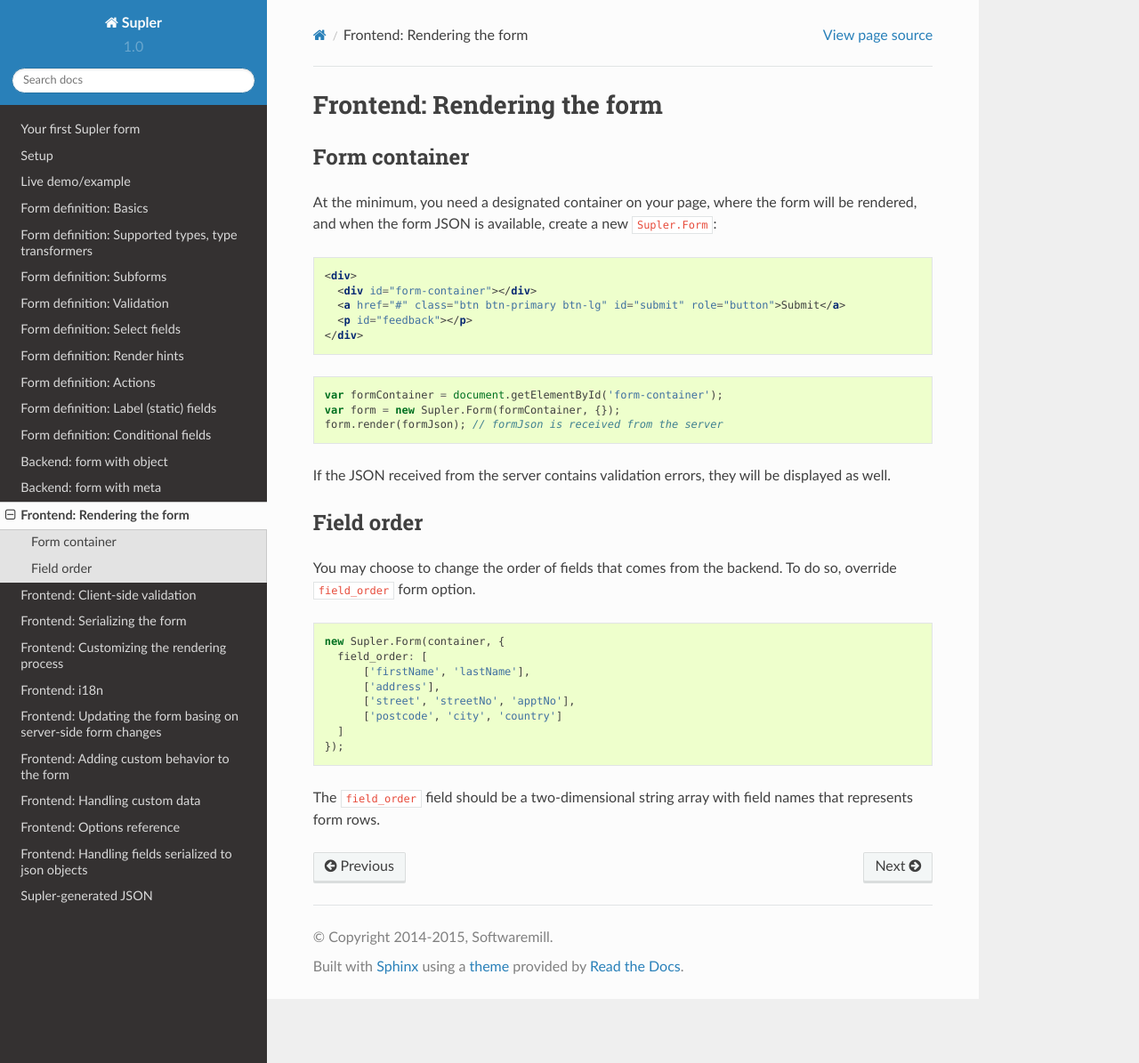
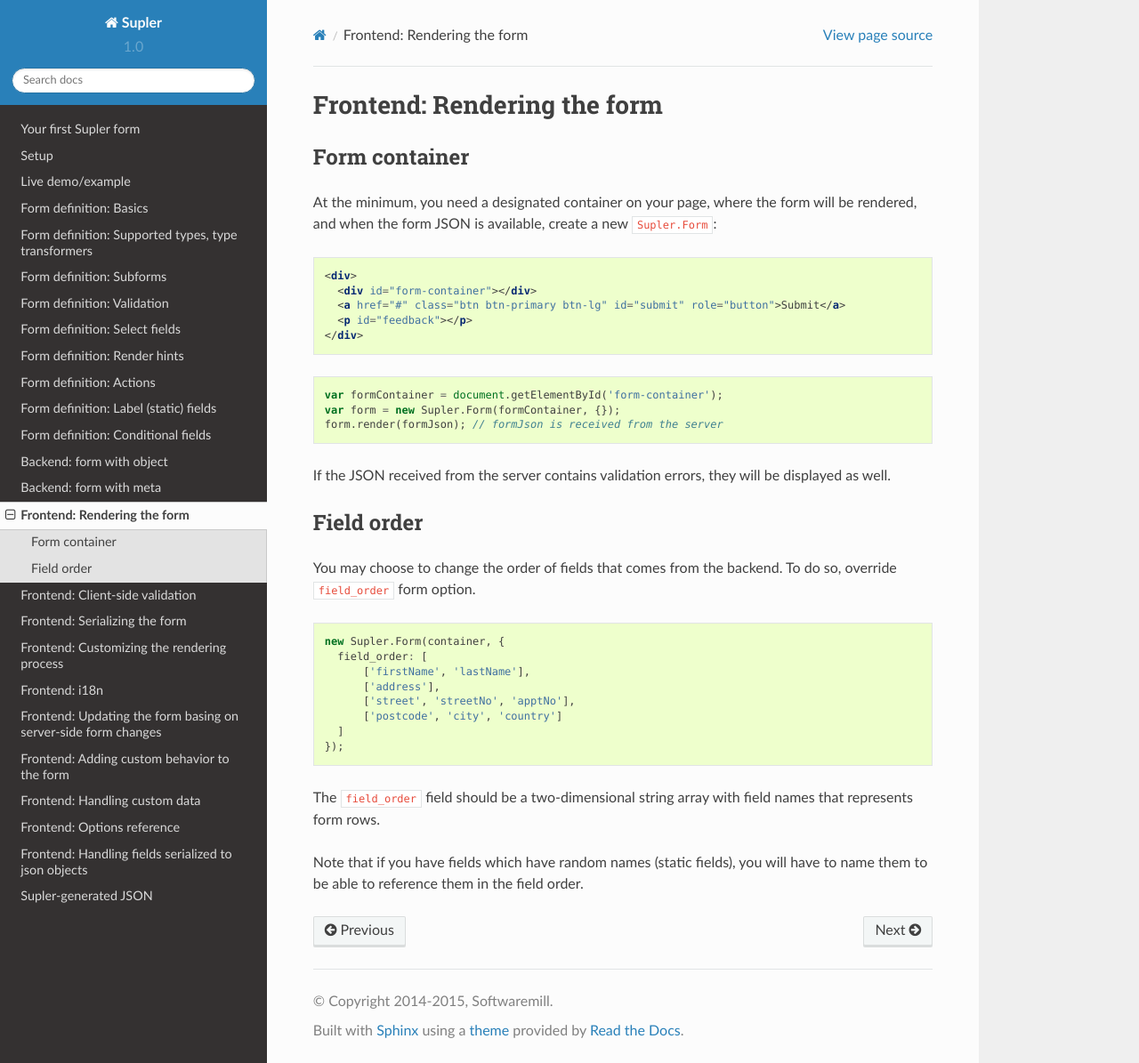
Before and after one commit to softwaremill/supler, a Sphinx documentation site: the page built from docs/frontend/rendering.rst, in a window 1280 px wide and 1195 px high. Shown: the whole window at 89% size. Built offline with Sphinx 7.4.7 and the Read the Docs theme 2.0.0, drawn with Linux system fonts in a browser that asks for light colours.

Commit message:
#48: possibility to assign names to static fields

```diff
--- a/docs/backend/formdef/static.rst
+++ b/docs/backend/formdef/static.rst
@@ -10,3 +10,6 @@
     f.field(_.name).label("Name"),
     f.staticField(_.registrationId).label("Registration id")
   ))
+
+Static fields have random names by default. If you'd like to customize the field order, assign a name to the
+static field using the ``name`` method.
--- a/docs/frontend/rendering.rst
+++ b/docs/frontend/rendering.rst
@@ -40,3 +40,6 @@
   });
 
 The ``field_order`` field should be a two-dimensional string array with field names that represents form rows.
+
+Note that if you have fields which have random names (static fields), you will have to name them to be able to reference
+them in the field order.
```
Also changed, not shown: 2 other files.
